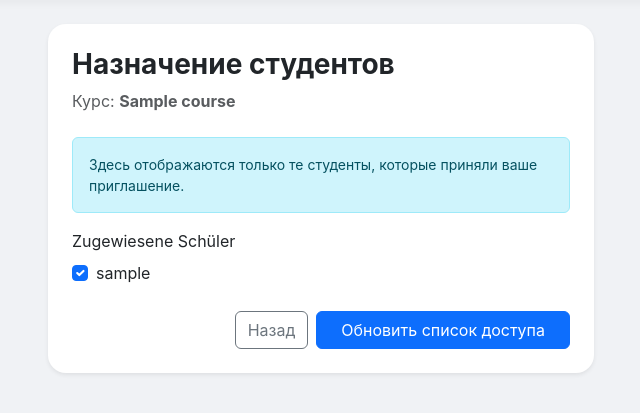
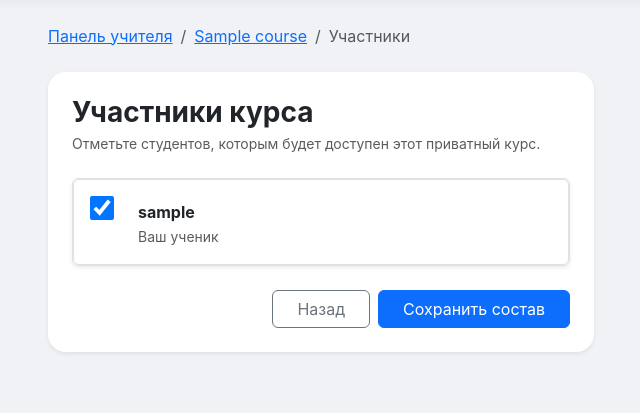
Before and after one commit to beper223/VerbenForm, a Django app: page /teacher/courses/00000000-0000-0000-0000-000000000001/assign/ in a window 1280 px wide. Shown: the part 66-479 px from the top of the page, without its empty margins (319-959 px from the left). Run offline with Django 5.2, Linux system fonts and the light colour scheme; a user stored in the database is signed in; tables that the repository leaves empty hold one stand-in row (values such as "Sample post"); some libraries are stand-ins or nearby versions.

Commit message:
web student_assign

```diff
--- a/src/web/forms/learning.py
+++ b/src/web/forms/learning.py
@@ -1,5 +1,10 @@
 from django import forms
+from django.contrib.auth import get_user_model
+from django.utils.translation import gettext_lazy as _
+
 from src.personal_forms.models import Course, LearningUnit
+
+User = get_user_model()
 
 class CourseForm(forms.ModelForm):
     class Meta:
@@ -10,6 +15,13 @@ class CourseForm(forms.ModelForm):
         }
 
 class CourseAssignmentForm(forms.ModelForm):
+    assigned_students = forms.ModelMultipleChoiceField(
+        queryset=User.objects.none(),  # По умолчанию пусто
+        widget=forms.CheckboxSelectMultiple,
+        label=_("Kursteilnehmer (Ihre Studenten)"),
+        required=False
+    )
+
     class Meta:
         model = Course
         fields = ['assigned_students']
--- a/src/web/urls/__init__.py
+++ b/src/web/urls/__init__.py
@@ -6,7 +6,7 @@ urlpatterns = [
     path('login/', views.UserLoginView.as_view(), name='login'),
     path('logout/', views.UserLogoutView.as_view(), name='logout'),
     path('register/', views.UserRegisterView.as_view(), name='register'),
-    path('profile/settings/', views.ProfileSettingsView.as_view(), name='profile-settings'),
+    path('profile/', views.ProfileSettingsView.as_view(), name='profile-settings'),
 
     # Student
     path('', views.CourseListView.as_view(), name='units-list'),
--- a/src/web/views/course.py
+++ b/src/web/views/course.py
@@ -24,12 +24,19 @@ class CourseAssignmentView(LoginRequiredMixin, TeacherRequiredMixin, UpdateView)
     form_class = CourseAssignmentForm
     template_name = 'teacher/courses/assign_form.html'
     pk_url_kwarg = 'course_id'
-    success_url = reverse_lazy('web-teacher-dashboard')
+
+    def get_success_url(self):
+        # После сохранения состава возвращаемся к редактированию курса
+        return reverse_lazy('web-course-edit', kwargs={'pk': self.object.id})
 
     def get_form_kwargs(self):
         kwargs = super().get_form_kwargs()
         kwargs['teacher'] = self.request.user
         return kwargs
+
+    def get_queryset(self):
+        # Безопасность: менять состав можно только у своих курсов
+        return self.model.objects.filter(author=self.request.user)
 
 class CourseUpdateView(LoginRequiredMixin, TeacherRequiredMixin, UpdateView):
     model = Course
--- a/src/web/views/teacher/students.py
+++ b/src/web/views/teacher/students.py
@@ -25,9 +25,9 @@ class StudentDetailView(LoginRequiredMixin, TeacherRequiredMixin, DetailView):
 
         # 1. Получаем курсы, доступные ЭТОМУ студенту
         courses = Course.objects.filter(
-            Q(visibility=Course.Visibility.PUBLIC) |
-            Q(assigned_students=student) |
-            Q(author=self.request.user)  # Если учитель - автор, он видит свои курсы у ученика
+            Q(visibility=Course.Visibility.PUBLIC)
+            | (Q(assigned_students=student)
+            & Q(author=self.request.user))
         ).distinct().order_by('-created_at')
 
         # 2. Рассчитываем прогресс по каждому курсу для этого студента
--- a/templates/teacher/courses/assign_form.html
+++ b/templates/teacher/courses/assign_form.html
@@ -4,26 +4,55 @@
 {% block content %}
 <div class="row justify-content-center">
     <div class="col-md-8 col-lg-6">
+        <nav aria-label="breadcrumb" class="mb-4">
+            <ol class="breadcrumb">
+                <li class="breadcrumb-item"><a href="{% url 'web-teacher-dashboard' %}">Панель учителя</a></li>
+                <li class="breadcrumb-item"><a href="{% url 'web-course-edit' object.id %}">{{ object.title }}</a></li>
+                <li class="breadcrumb-item active">Участники</li>
+            </ol>
+        </nav>
+
         <div class="card shadow-sm p-4">
-            <h3 class="fw-bold mb-2">Назначение студентов</h3>
-            <p class="text-muted mb-4">Курс: <strong>{{ object.title }}</strong></p>
-
-            <div class="alert alert-info small">
-                Здесь отображаются только те студенты, которые приняли ваше приглашение.
-            </div>
+            <h3 class="fw-bold mb-1">Участники курса</h3>
+            <p class="text-muted mb-4 small">Отметьте студентов, которым будет доступен этот приватный курс.</p>
 
             <form method="post">
                 {% csrf_token %}
-                <div class="mb-4">
-                    {{ form.assigned_students|as_crispy_field }}
+
+                <div class="list-group mb-4 shadow-sm border rounded">
+                    {% for checkbox in form.assigned_students %}
+                        <label class="list-group-item d-flex gap-3 py-3">
+                            {{ checkbox.tag }}
+                            <span class="pt-1 px-2">
+                                <strong class="d-block text-gray-dark">{{ checkbox.choice_label }}</strong>
+                                <small class="text-muted">Ваш ученик</small>
+                            </span>
+                        </label>
+                    {% empty %}
+                        <div class="p-4 text-center text-muted">
+                            <i class="bi bi-emoji-frown fs-2"></i>
+                            <p class="mt-2">У вас пока нет привязанных учеников.<br>Сначала создайте приглашение.</p>
+                        </div>
+                    {% endfor %}
                 </div>
 
                 <div class="d-grid gap-2 d-md-flex justify-content-md-end">
-                    <a href="{% url 'web-teacher-dashboard' %}" class="btn btn-outline-secondary">Назад</a>
-                    <button type="submit" class="btn btn-primary px-4">Обновить список доступа</button>
+                    <a href="{% url 'web-course-edit' object.id %}" class="btn btn-outline-secondary px-4">Назад</a>
+                    {% if form.assigned_students.field.queryset.exists %}
+                        <button type="submit" class="btn btn-primary px-4">Сохранить состав</button>
+                    {% endif %}
                 </div>
             </form>
         </div>
     </div>
 </div>
+
+<style>
+    /* Кастомный стиль для чекбоксов в списке */
+    .list-group-item input[type="checkbox"] {
+        width: 1.5rem;
+        height: 1.5rem;
+        cursor: pointer;
+    }
+</style>
 {% endblock %}
```
